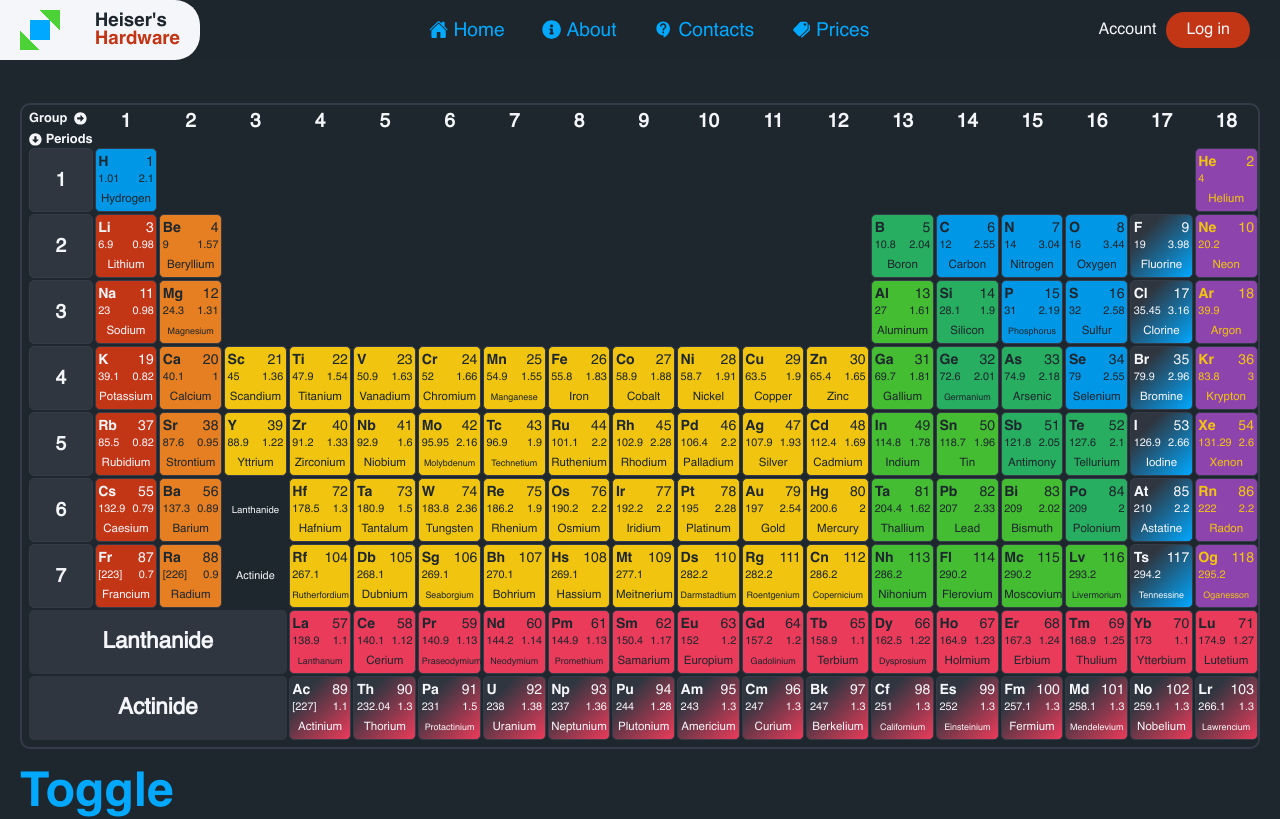
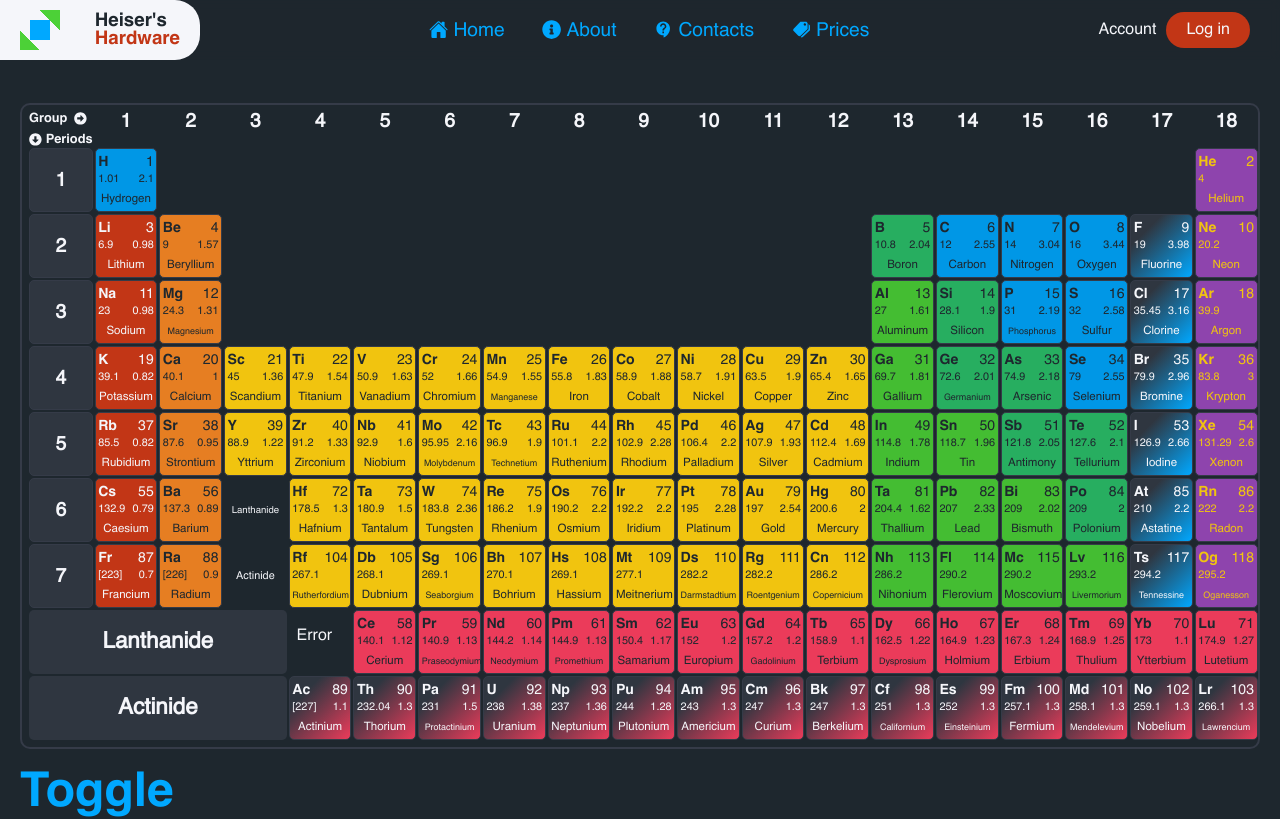
Before and after one commit to TonyHeiser/hardware, a React (Vite) app: page / in a window 1280 px wide. Shown: the top 819 px of the page. Built offline with nearby package versions, Linux system fonts and the light colour scheme; no server answers.

Commit message:
try catch was added in element

```diff
--- a/src/components/periodic-table/PeriodicTable20.jsx
+++ b/src/components/periodic-table/PeriodicTable20.jsx
@@ -156,7 +156,7 @@ export default function PeriodicTable20() {
           </tr>
           <tr className="periodic-table-20__lanthanide">
             <th colSpan={4}>Lanthanide</th>
-            <ChemicalElement element={elements.lanthanum}/>
+            <ChemicalElement element={elements.lanthanumrqq}/>
             <ChemicalElement element={elements.cerium}/>
             <ChemicalElement element={elements.praseodymium}/>
             <ChemicalElement element={elements.neodymium}/>
--- a/src/components/periodic-table/PeriodicTableElement.jsx
+++ b/src/components/periodic-table/PeriodicTableElement.jsx
@@ -7,6 +7,7 @@ export default function ChemicalElement({element}) {
 
   const [expandInfo, setExpandInfo] = useState(false);
 
+  try {
     return (
       <td>
         <button className={`periodic-table-20__btn ${element.group}`} onClick={() => setExpandInfo(true)}>
@@ -23,4 +24,7 @@ export default function ChemicalElement({element}) {
         { expandInfo && <ElementExpand element={element} closeExpand={setExpandInfo}/> }
       </td>
     )
+  } catch {
+    return <span className="element20__error-text">Error</span>
   }
+}
--- a/src/components/periodic-table/element.css
+++ b/src/components/periodic-table/element.css
@@ -69,6 +69,14 @@ button.periodic-table20__btn:hover {
   font-size: 1.5dvw;
 }
 
+.element20__error-text {
+  display: flex;
+  justify-content: center;
+  align-items: center;
+  width: 4dvw;
+  height: 4dvw;
+}
+
 @media screen and (max-width: 1180px) {
   button.periodic-table-20__btn {
     width: 4.7dvw;
```
Lines whose indentation alone changed are shown as unchanged.
